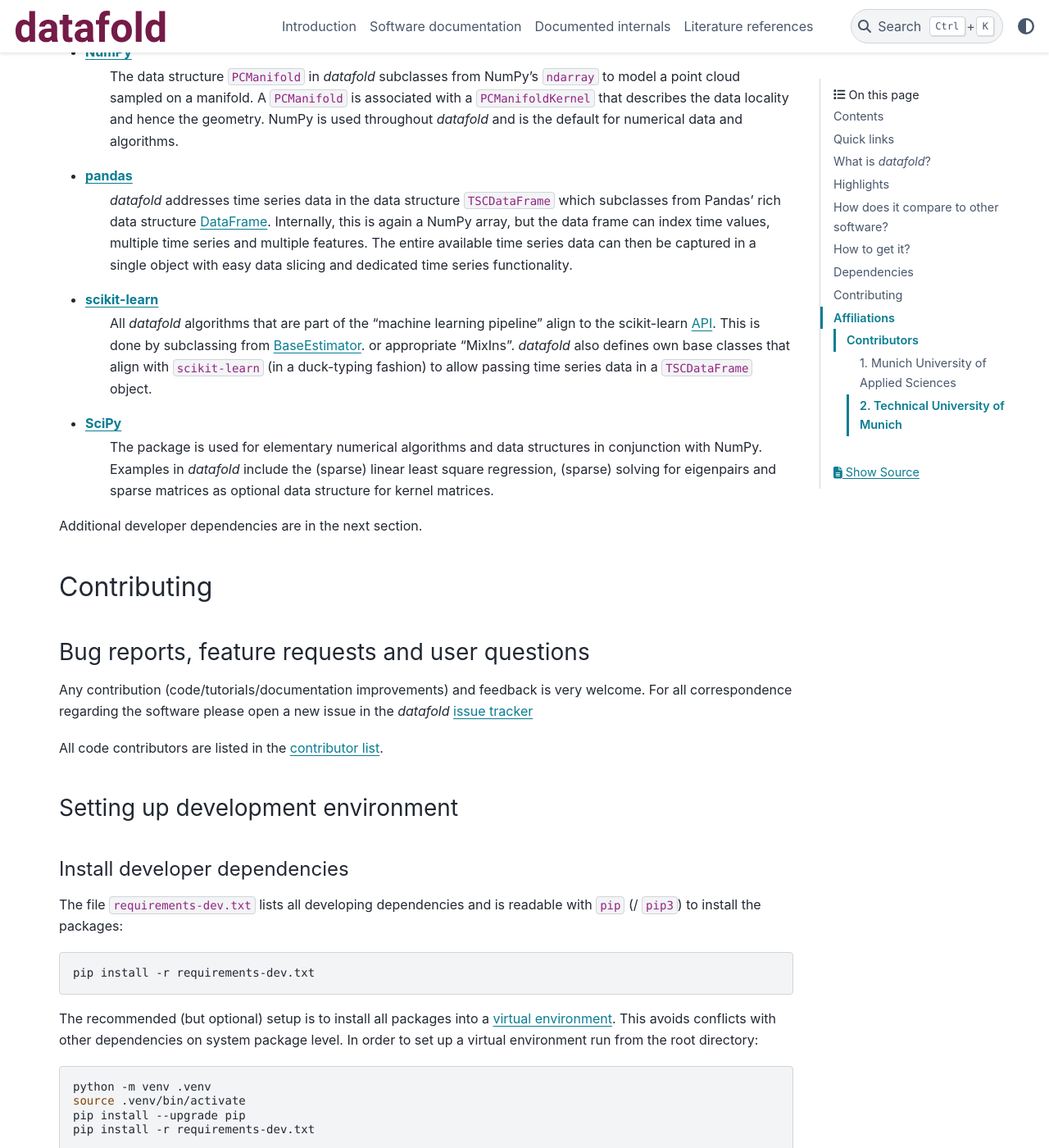
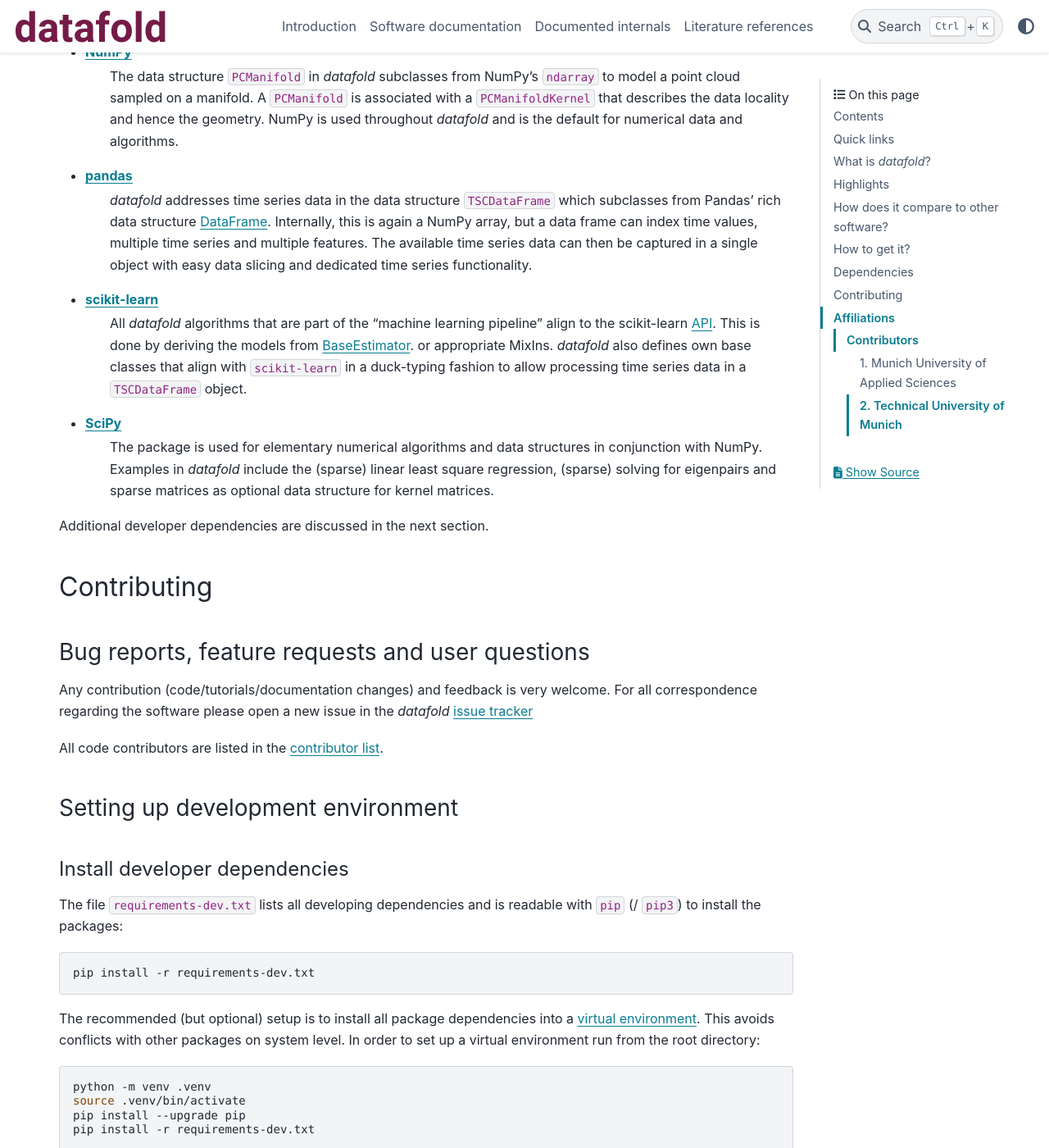
Before and after one commit to datafold-dev/datafold, a Sphinx documentation site: the page built from doc/source/index.rst, in a window 1280 px wide and 1400 px high, scrolled down 4050 px. Shown: the whole window at 82% size. Built offline with Sphinx 7.4.7 and the PyData theme 0.15.4, drawn with Linux system fonts in a browser that asks for light colours; formulas are drawn with MathJax 3; pages that are not in the unit, such as notebooks, are missing from menus; the version number could not be read and is left out; some of the changed text lies outside the part shown.

```diff
--- a/README.rst
+++ b/README.rst
@@ -3,12 +3,13 @@ What is *datafold*?
 
 *datafold* is a Python package that provides **data**-driven models for point clouds to
 find an *explicit* mani-**fold** parametrization and to identify non-linear
-dynamical systems on these manifolds. Informally, a manifold is a geometrical structure
-on which the available data is sampled. For point clouds a typical use case is to
-parametrize a manifold with intrinsic lower dimension to enable non-linear dimension
-reduction. For time series data the underlying dynamical system is assumed to have a
-phase space that is a manifold. *datafold* can therefore process potentially
-high-dimensional data that lie near an geometry.
+dynamical systems on these manifolds. Informally, a manifold is an usually unknown
+geometrical structure on which data is sampled. For point clouds a typical
+use case is to parametrize the manifold with an intrinsic lower dimension to enable
+non-linear dimension reduction. For time series data the underlying dynamical system is
+assumed to have a phase space that is a manifold. The models contained in *datafold* can
+process potentially high-dimensional data that lie close to manifolds. For more, please
+visit this `introduction <https://datafold-dev.gitlab.io/datafold/intro.html>`_ page.
 
 The software documentation is available at
 `https://datafold-dev.gitlab.io/datafold <https://datafold-dev.gitlab.io/datafold>`_,
@@ -171,37 +172,37 @@ manager ``pip`` (if not already installed).
 this is:
 
 * `NumPy <https://numpy.org/>`_
-    The data structure ``PCManifold`` in *datafold* subclasses from NumPy's ``ndarray``
-    to model a point cloud sampled on a manifold. A ``PCManifold`` is
-    associated with a ``PCManifoldKernel`` that describes the data locality and hence
-    the geometry. NumPy is used throughout *datafold* and is the default for numerical
-    data and algorithms.
+   The data structure ``PCManifold`` in *datafold* subclasses from NumPy's ``ndarray``
+   to model a point cloud sampled on a manifold. A ``PCManifold`` is
+   associated with a ``PCManifoldKernel`` that describes the data locality and hence
+   the geometry. NumPy is used throughout *datafold* and is the default for numerical
+   data and algorithms.
 
 * `pandas <https://pandas.pydata.org/pandas-docs/stable/index.html>`_
    *datafold* addresses time series data in the data structure ``TSCDataFrame``
    which subclasses from Pandas' rich data structure
    `DataFrame <https://pandas.pydata.org/pandas-docs/stable/reference/api/pandas.DataFrame.html>`_.
-   Internally, this is again a NumPy array, but the data frame can index time values,
-   multiple time series and multiple features. The entire available time series data can
+   Internally, this is again a NumPy array, but a data frame can index time values,
+   multiple time series and multiple features. The available time series data can
    then be captured in a single object with easy data slicing and dedicated time series
    functionality.
 
 * `scikit-learn <https://scikit-learn.org/stable/>`_
    All *datafold* algorithms that are part of the "machine learning pipeline" align
    to the scikit-learn `API <https://scikit-learn.org/stable/developers/develop.html>`_.
-   This is done by subclassing from
+   This is done by deriving the models from
    `BaseEstimator <https://scikit-learn.org/stable/modules/generated/sklearn.base.BaseEstimator.html>`_.
-   or appropriate "MixIns". *datafold* also defines own base classes
-   that align with ``scikit-learn`` (in a duck-typing fashion) to allow passing
+   or appropriate MixIns. *datafold* also defines own base classes
+   that align with ``scikit-learn`` in a duck-typing fashion to allow processing
    time series data in a ``TSCDataFrame`` object.
 
 * `SciPy <https://docs.scipy.org/doc/scipy/reference/index.html>`_
-    The package is used for elementary numerical algorithms and data structures in
-    conjunction with NumPy. Examples in *datafold* include the (sparse) linear least
-    square regression, (sparse) solving for eigenpairs and sparse matrices as optional
-    data structure for kernel matrices.
+   The package is used for elementary numerical algorithms and data structures in
+   conjunction with NumPy. Examples in *datafold* include the (sparse) linear least
+   square regression, (sparse) solving for eigenpairs and sparse matrices as optional
+   data structure for kernel matrices.
 
-Additional developer dependencies are in the next section.
+Additional developer dependencies are discussed in the next section.
 
 Contributing
 ============
@@ -209,7 +210,7 @@ Contributing
 Bug reports, feature requests and user questions
 ------------------------------------------------
 
-Any contribution (code/tutorials/documentation improvements) and feedback is very
+Any contribution (code/tutorials/documentation changes) and feedback is very
 welcome. For all correspondence regarding the software please open a new issue in the
 *datafold* `issue tracker <https://gitlab.com/datafold-dev/datafold/-/issues>`_
 
@@ -229,10 +230,10 @@ with ``pip`` (/ ``pip3``) to install the packages:
 
    pip install -r requirements-dev.txt
 
-The recommended (but optional) setup is to install all packages into a
+The recommended (but optional) setup is to install all package dependencies into a
 `virtual environment <https://virtualenv.pypa.io/en/stable/>`_. This avoids conflicts
-with other dependencies on system package level. In order to set up a virtual
-environment run from the root directory:
+with other packages on system level. In order to set up a virtual environment run from
+the root directory:
 
 .. code-block:: bash
 
@@ -312,7 +313,8 @@ Additional dependencies for building the documentation (**not** contained in
   Linux install packages `libjs-mathjax`, `fonts-mathjax` and `dvipng`).
 * `graphviz <https://graphviz.org/>`_ to render class dependency graphs, and
 * `pandoc <https://pandoc.org/index.html>`_ to convert between formats (required by
- `nbsphinx` extension that includes the tutorials into the web page documentation).
+  `nbsphinx` extension that includes the tutorials into the web page documentation).
+
 
 Note that the documentation also builds remotely in the CI pipeline, either as a
 test (all branches except `master`) or to update the web page (only for `master`).
--- a/doc/source/api.rst
+++ b/doc/source/api.rst
@@ -25,7 +25,7 @@ specifications that align to the scikit-learn API in a duck-typing fashion
   The mixin for transformer is aligned to `scikit-learn`'s
   `TransformerMixIn <https://scikit-learn.org/stable/modules/generated/sklearn.base.TransformerMixin.html>`_
   but also allows passing time series data as input.
-* :class:`.TSCPredictMixin`
+* :class:`.TSCPredictMixIn`
   The mixin is intended for models that fit time series data and are capable to
   model dynamical systems (cf. system identification). For model evaluation, a fitted
   model requires an initial condition and time specifications.
--- a/doc/source/devapi.rst
+++ b/doc/source/devapi.rst
@@ -33,7 +33,7 @@ Classes
    .. automethod:: check_tsc
    .. automethod:: normalize_time
    .. automethod:: plot_density2d
-   .. automethod:: shift_matrices
+   .. automethod:: compute_shift_matrices
    .. automethod:: shift_time
    .. automethod:: time_values_overview
 
```
Also changed, not shown: other parts of README.rst (+3 -3 lines), datafold/version.py (+18 -31 lines), 1 other file.
